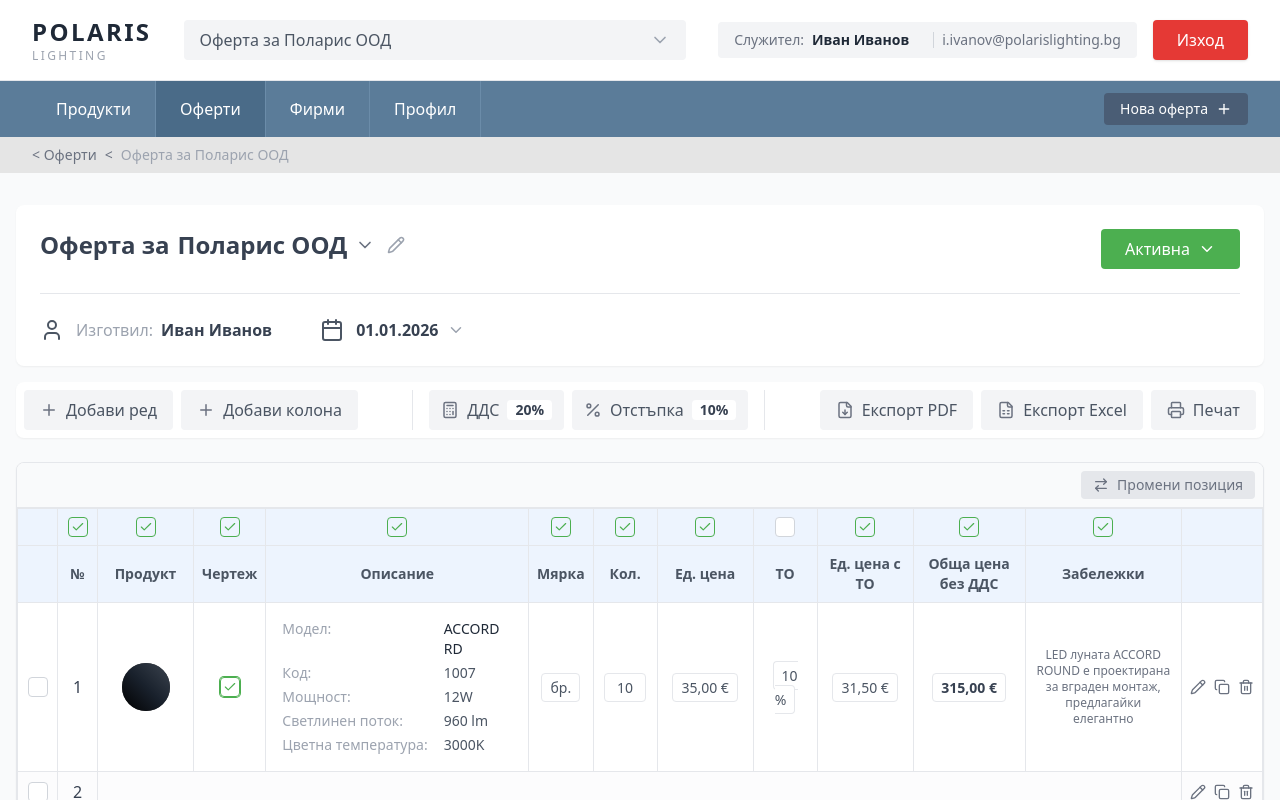
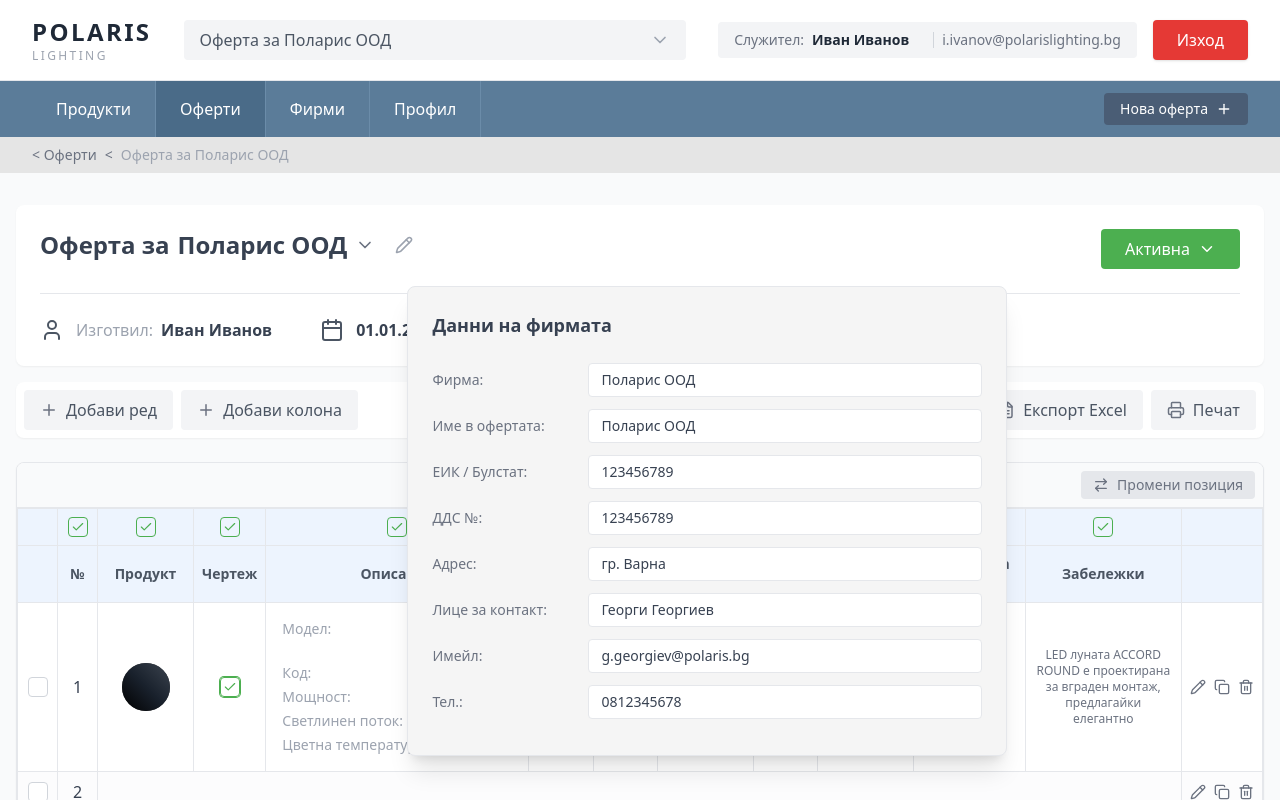
Before and after one commit to EDermendjiev/PolarisDemo, a React (Vite) app: page / in a window 1280 px wide. Both pictures are taken after a click on the icon 396 px from the left and 245 px from the top of the page. Shown: the top 800 px of the page. Built offline with nearby package versions, Linux system fonts and the light colour scheme.

Commit message:
feat: Add OfferDetails component with firm selection dropdown, search, and firm editing dialog.

```diff
--- /dev/null
+++ b/src/components/EditFirmDialog.tsx
@@ -0,0 +1,42 @@
+import { X } from 'lucide-react';
+
+interface EditFirmDialogProps {
+    isOpen: boolean;
+    onClose: () => void;
+}
+
+const EditFirmDialog = ({ isOpen, onClose }: EditFirmDialogProps) => {
+    if (!isOpen) return null;
+
+    const InputField = ({ label, value }: { label: string; value: string }) => (
+        <div className="grid grid-cols-[140px_1fr] items-center gap-4 mb-3">
+            <label className="text-gray-500 text-sm">{label}:</label>
+            <input
+                type="text"
+                defaultValue={value}
+                className="w-full bg-white border border-gray-200 rounded px-3 py-1.5 text-gray-700 text-sm focus:outline-none focus:border-blue-400"
+            />
+        </div>
+    );
+
+    return (
+        <div className="absolute top-[50px] left-[20px] z-30">
+            <div className="bg-[#F5F5F5] rounded-lg shadow-xl w-[600px] p-6 relative border border-gray-200">
+                <h3 className="text-lg font-bold text-gray-700 mb-6">Данни на фирмата</h3>
+
+                <div className="mb-2">
+                    <InputField label="Фирма" value="Поларис ООД" />
+                    <InputField label="Име в офертата" value="Поларис ООД" />
+                    <InputField label="ЕИК / Булстат" value="123456789" />
+                    <InputField label="ДДС №" value="123456789" />
+                    <InputField label="Адрес" value="гр. Варна" />
+                    <InputField label="Лице за контакт" value="Георги Георгиев" />
+                    <InputField label="Имейл" value="g.georgiev@polaris.bg" />
+                    <InputField label="Тел." value="0812345678" />
+                </div>
+            </div>
+        </div>
+    );
+};
+
+export default EditFirmDialog;
--- a/src/components/OfferDetails.tsx
+++ b/src/components/OfferDetails.tsx
@@ -1,8 +1,10 @@
 import { useState } from 'react';
 import { ChevronDown, Pencil, User, Calendar, Search } from 'lucide-react';
+import EditFirmDialog from './EditFirmDialog';
 
 const OfferDetails = () => {
     const [isDropdownOpen, setIsDropdownOpen] = useState(false);
+    const [isFirmDialogOpen, setIsFirmDialogOpen] = useState(false);
     const [selectedFirm, setSelectedFirm] = useState("Поларис ООД");
     const [searchTerm, setSearchTerm] = useState("");
 
@@ -36,8 +38,21 @@ const OfferDetails = () => {
                         </div>
                     </h1>
 
+
                     {/* Pencil Icon */}
-                    <Pencil size={18} className="text-gray-400 cursor-pointer hover:text-gray-600 ml-2" />
+                    <div className="relative">
+                        <Pencil
+                            size={18}
+                            className="text-gray-400 cursor-pointer hover:text-gray-600 ml-2"
+                            onClick={() => setIsFirmDialogOpen(!isFirmDialogOpen)}
+                        />
+
+                        {/* Edit Firm Dialog */}
+                        <EditFirmDialog
+                            isOpen={isFirmDialogOpen}
+                            onClose={() => setIsFirmDialogOpen(false)}
+                        />
+                    </div>
 
                     {/* Dropdown Menu */}
                     {isDropdownOpen && (
```
